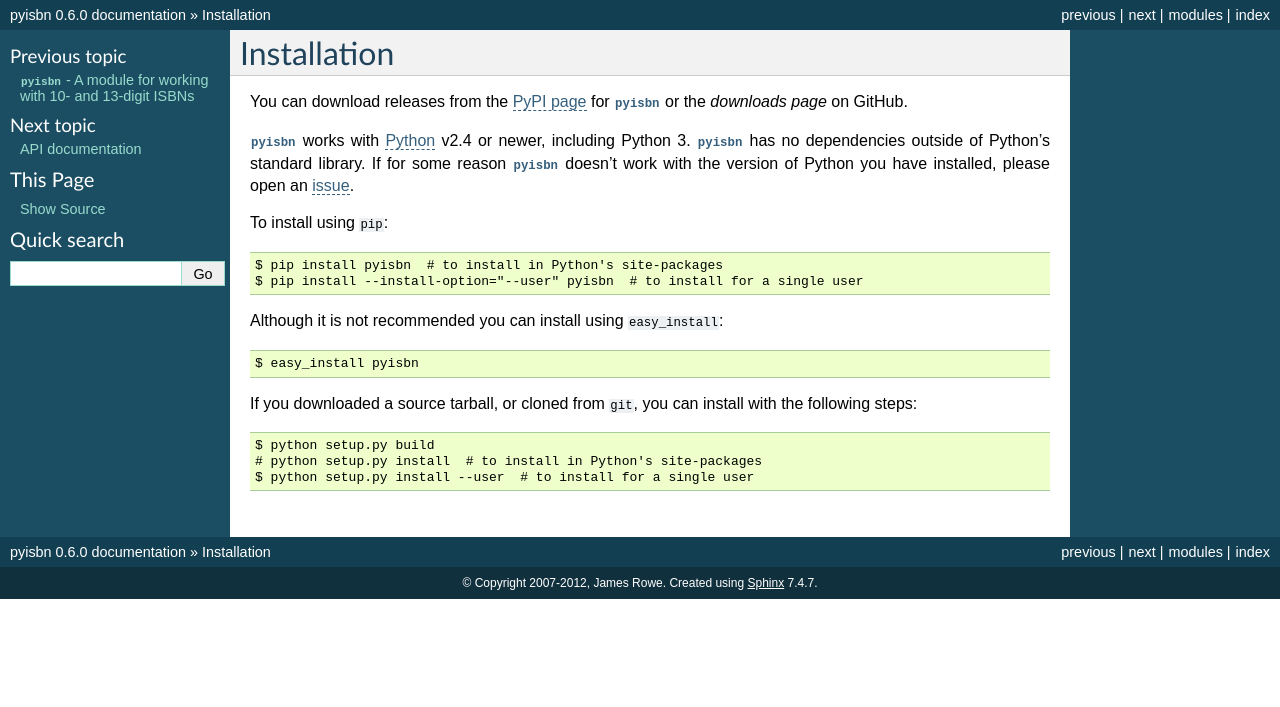
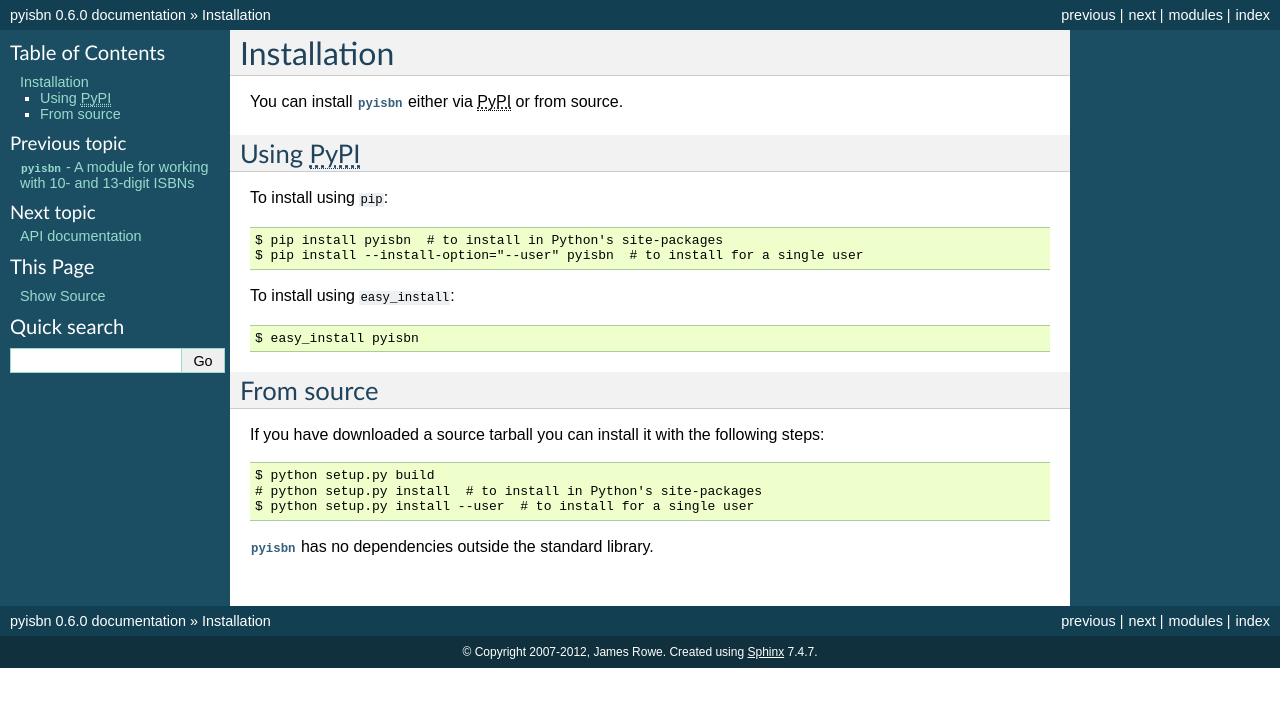
Before and after one commit to JNRowe/pyisbn, a Sphinx documentation site: the page built from doc/install.rst, in a window 1280 px wide. Shown: the top 707 px of the page. Built offline with Sphinx 7.4.7, drawn with Linux system fonts in a browser that asks for light colours; cross-references to code outside the pages are shown as plain code.

Commit message:
Rewrote install document.

```diff
--- a/doc/conf.py
+++ b/doc/conf.py
@@ -31,7 +31,7 @@
     ['sphinx.ext.%s' % ext for ext in ['autodoc', 'coverage', 'doctest',
                                       'ifconfig', 'intersphinx', 'todo',
                                       'viewcode']] \
-    + ['sphinxcontrib.%s' % ext for ext in []]
+    + ["sphinxcontrib.%s" % ext for ext in ['cheeseshop']]
 
 # Add any paths that contain templates here, relative to this directory.
 templates_path = ['.templates']
--- a/doc/install.rst
+++ b/doc/install.rst
@@ -1,31 +1,29 @@
 Installation
-============
+------------
 
-You can download releases from the `PyPI page`_ for :mod:`pyisbn` or the
-`downloads page` on GitHub.
+You can install :mod:`pyisbn` either via :abbr:`PyPI (Python Package Index)` or
+from source.
 
-:mod:`pyisbn` works with Python_ v2.4 or newer, including Python 3.
-:mod:`pyisbn` has no dependencies outside of Python's standard library.
-If for some reason :mod:`pyisbn` doesn't work with the version of Python you
-have installed, please open an issue_.
+Using :abbr:`PyPI (Python Package Index)`
+'''''''''''''''''''''''''''''''''''''''''
 
-To install using ``pip``::
+To install using :pypi:`pip`::
 
     $ pip install pyisbn  # to install in Python's site-packages
     $ pip install --install-option="--user" pyisbn  # to install for a single user
 
-Although it is not recommended you can install using ``easy_install``::
+To install using :pypi:`easy_install <setuptools>`::
 
     $ easy_install pyisbn
 
-If you downloaded a source tarball, or cloned from ``git``, you can install with
-the following steps::
+From source
+'''''''''''
+
+If you have downloaded a source tarball you can install it with the following
+steps::
 
     $ python setup.py build
     # python setup.py install  # to install in Python's site-packages
     $ python setup.py install --user  # to install for a single user
 
-.. _downloads page: https://github.com/JNRowe/pyisbn/downloads
-.. _PyPI page: http://pypi.python.org/pypi/pyisbn/
-.. _Python: http://www.python.org/
-.. _issue: https://github.com/JNRowe/pyisbn/issues/
+:mod:`pyisbn` has no dependencies outside the standard library.
```
